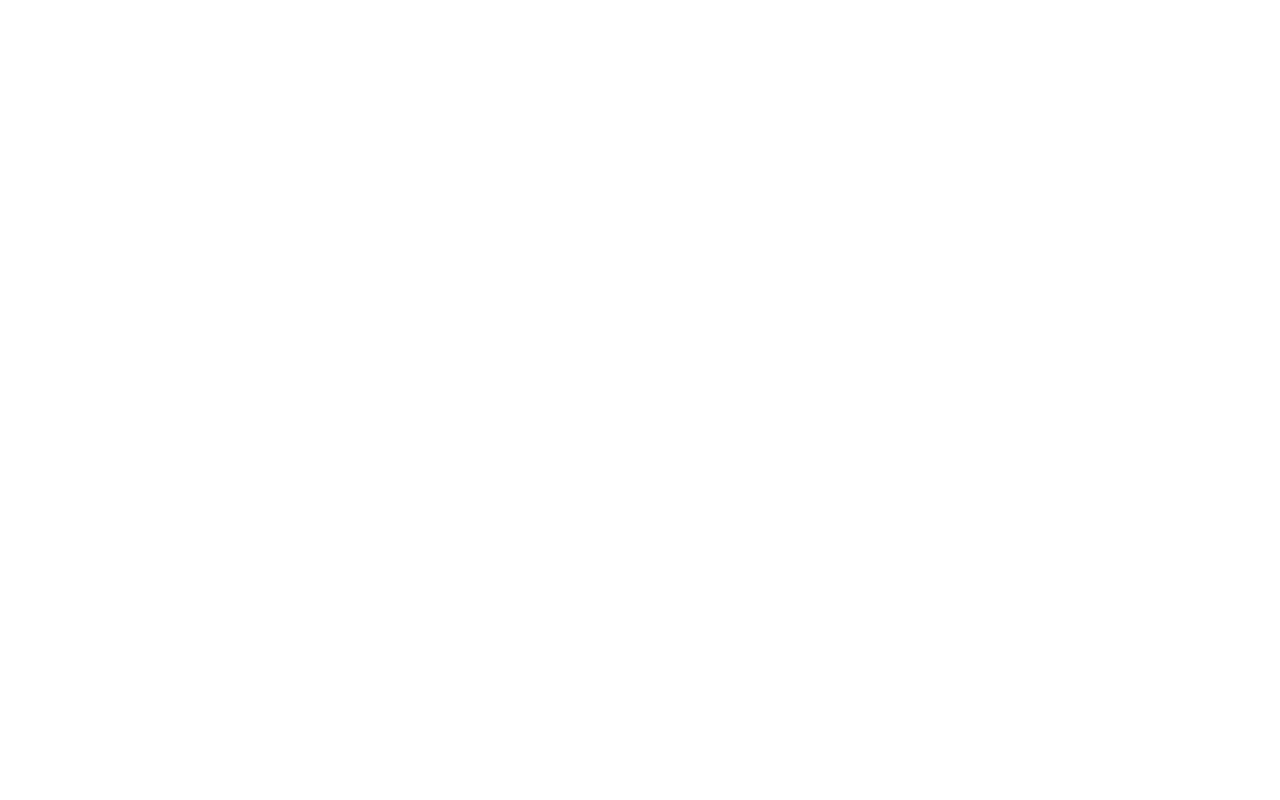
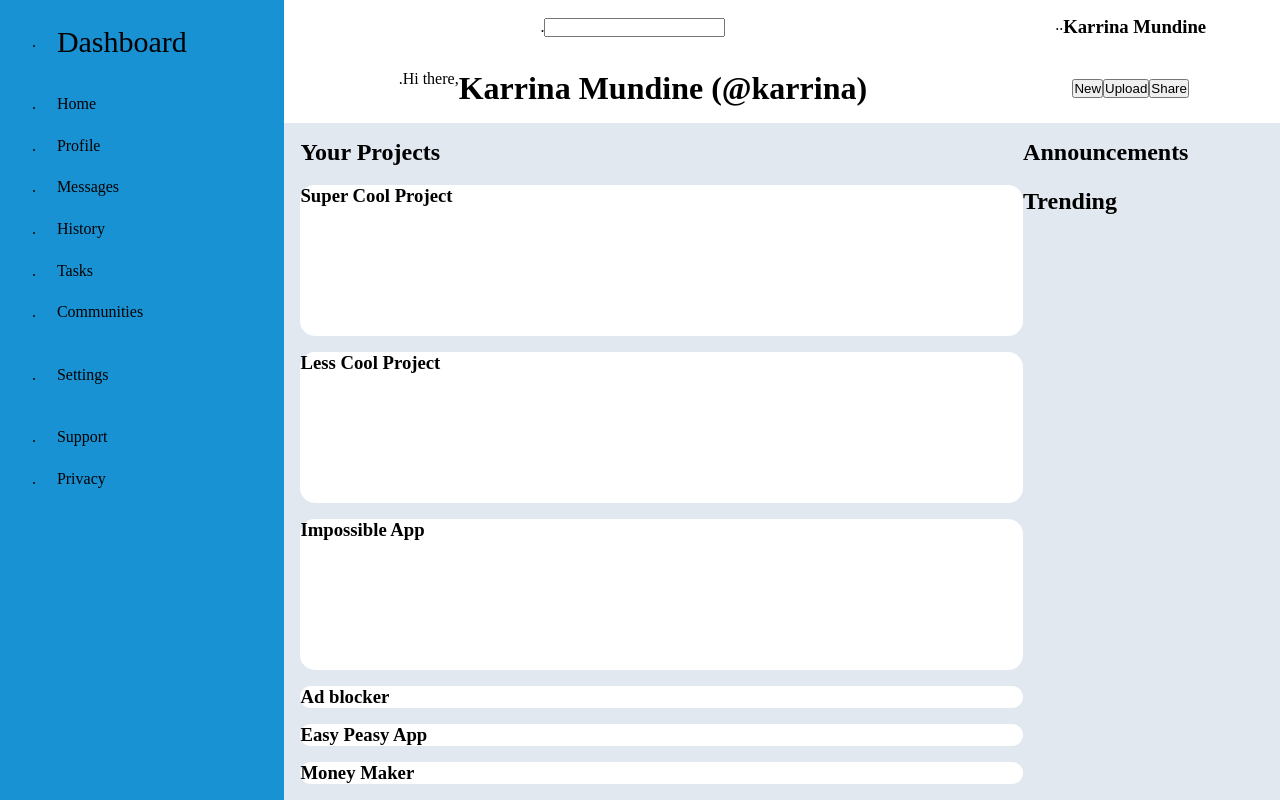
Before and after one commit to EnzyCue/admin-dashboard, a plain HTML site: page index.html in a window 1280 px wide. Drawn offline with Linux system fonts and the light colour scheme.

Commit message:
Implement basic layout

```diff
--- a/index.html
+++ b/index.html
@@ -5,8 +5,100 @@
     <meta http-equiv="X-UA-Compatible" content="IE=edge">
     <meta name="viewport" content="width=device-width, initial-scale=1.0">
     <title>Dashboard</title>
+    <link rel="stylesheet" href="style.css">
 </head>
 <body>
+    <div class="sidebar">
+    <div class="sidebar-header-svg">.</div><div class="sidebar-header">Dashboard</div>
+    <div class="home-svg">.</div><div class="home">Home</div>
+    <div class="profile-svg">.</div><div class="profile">Profile</div>
+    <div class="messages-svg">.</div><div class="messages">Messages</div>
+    <div class="history-svg">.</div><div class="history">History</div>
+    <div class="tasks-svg">.</div><div class="tasks">Tasks</div>
+    <div class="communities-svg">.</div><div class="communities">Communities</div>
+    <div class="settings-svg">.</div><div class="settings">Settings</div>
+    <div class="support-svg">.</div><div class="support">Support</div>
+    <div class="privacy-svg">.</div><div class="privacy">Privacy</div>
+    </div>
+    <div class="header">
+        <div class="search-container">
+            <div class="search-svg">.</div>
+            <form action="">
+                <input type="search" \>
+            </form>
+        </div>
+        <div class="notification-container">
+            <div class="bell-svg">.</div>
+            <div class="admin-profile-picture">.</div>
+            <h3 class="admin-profile-name">Karrina Mundine</h3>
+        </div>
 
+        <div class="welcome-container">
+            <div class="admin-profile-picture">.</div>
+            <div class="welcome-message">
+                Hi there,
+                <h1 class="admin-profile-name">Karrina Mundine (@karrina)</h1>
+            </div>
+        </div>
+        <div class="button-container">
+            <button>New</button>
+            <button>Upload</button>
+            <button>Share</button>
+        </div>
+    </div>
+    <div class="main-content">
+        <div class="your-projects">
+            <h2 class="title">Your Projects</h2>
+            <div class="card">
+                <h3>Super Cool Project</h3>
+                <p></p>
+                <div class="SVG-elements"></div>
+            </div>
+            <div class="card">
+                <h3>Less Cool Project</h3>
+                <p></p>
+                <div class="SVG-elements"></div>
+            </div>
+            <div class="card">
+                <h3>Impossible App</h3>
+                <p></p>
+                <div class="SVG-elements"></div>
+            </div>
+            <div class="card">
+                <h3>Ad blocker</h3>
+                <p></p>
+                <div class="SVG-elements"></div>
+            </div>
+            <div class="card">
+                <h3>Easy Peasy App</h3>
+                <p></p>
+                <div class="SVG-elements"></div>
+            </div>
+            <div class="card">
+                <h3>Money Maker</h3>
+                <p></p>
+                <div class="SVG-elements"></div>
+            </div>
+        </div>
+        <div class="side-container">
+            <div class="announcements">
+                <h2 class="title">Announcements</h2>
+                <div class="card">
+                    <div class="first-section"></div>
+                    <div class="second-section"></div>
+                    <div class="third-section"></div>
+                </div>
+            </div>
+            <div class="trending">
+                <h2 class="title">Trending</h2>
+                <div class="card">
+                    <div class="first-profile"></div>
+                    <div class="second-profile"></div>
+                    <div class="third-profile"></div>
+                    <div class="fourth-profile"></div>
+                </div>
+            </div>
+        </div>
+    </div>
 </body>
 </html>
--- a/style.css
+++ b/style.css
@@ -0,0 +1,79 @@
+* {
+    margin: 0;
+    padding: 0;
+}
+
+body, html {
+    height: 100%;
+}
+body {
+    display: grid;
+    grid-template-columns: 2fr 7fr;
+    grid-template-rows: 2fr 11fr;
+}
+
+.sidebar {
+    background-color: #1992d4;
+    grid-column: 1 / 2;
+    grid-row: 1 / -1;
+    display: grid;
+    grid-auto-flow: column;
+    grid-template-columns: 1fr 4fr;
+    grid-template-rows: 2fr repeat(6, 1fr) 2fr 1fr 1fr 300px;
+}
+.sidebar-header{
+    grid-row: 1 / 2;
+    font-size: 30px;
+}
+.sidebar-header ~ h2{
+    font-size: 20px;
+}
+.sidebar div{
+    display: grid;
+    align-items: center;
+}
+.sidebar div[class$='svg']{
+    grid-column: 1 / 2;
+    margin-left: 2rem;
+}
+
+.header {
+    background-color: #ffffff;
+    grid-column: 2 / 3;
+    grid-row: 1 / 2;
+    display: grid;
+    grid-template-columns: 7fr 3fr;
+    grid-row: 1fr 1fr;
+    align-items: center;
+    justify-items: center;
+}
+.header div{
+    display: flex;
+}
+
+
+.main-content {
+    background-color: #e2e8f0;
+    grid-column: 2 / 3;
+    grid-row: 2 / 3;
+    display: grid;
+    grid-template-columns: 9fr 3fr;
+    grid-template-rows: 1fr;
+    padding: 1rem;
+}
+.your-projects{
+    display: grid;
+    grid-auto-columns: 1fr 1fr;
+    grid-template-rows: 1fr 5fr 5fr 5fr;
+    gap: 1rem;
+}
+.side-container {
+    display: grid;
+    grid-auto-columns: 1fr;
+    grid-template-rows: 1fr 8fr 1fr 8fr;
+    gap: 1rem;
+}
+.card {
+    border-radius: 15px;
+    background-color: #ffffff;
+}
```
